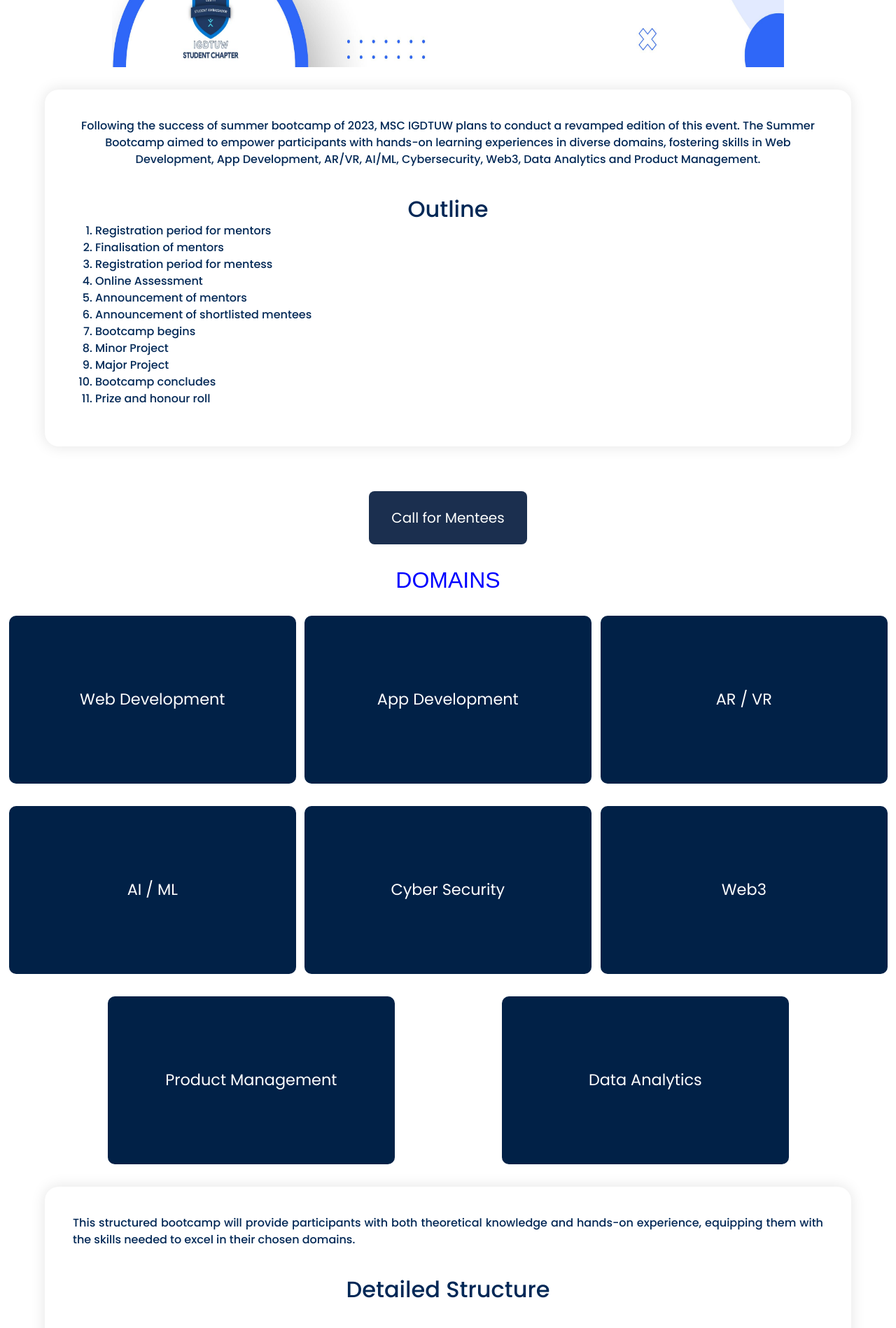
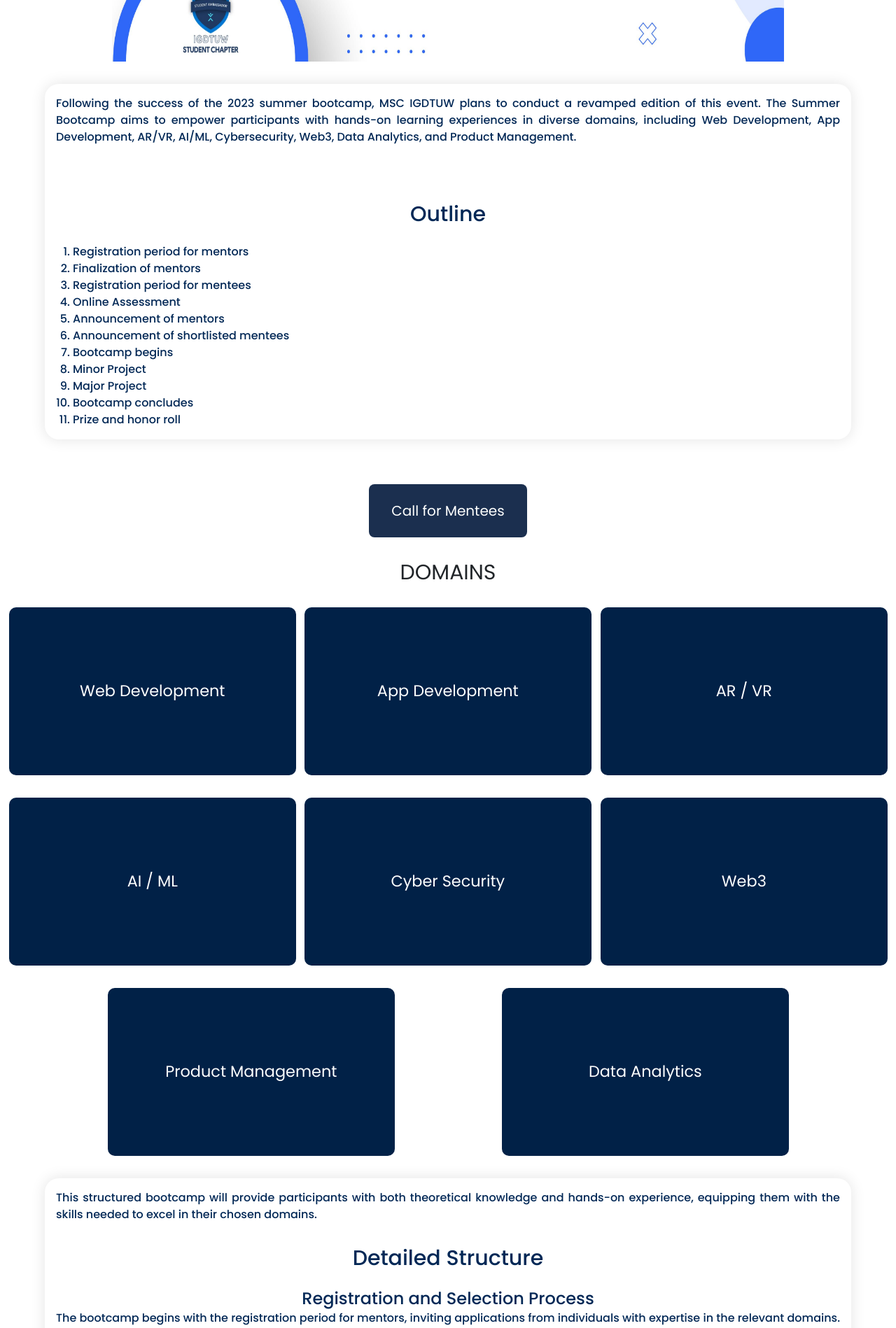
Before and after one commit to MicrosoftStudentChapterIGDTUW/reactmsc, a React (Create React App) app: page /bootcamp24 in a window 1280 px wide. Shown: the part 400-2298 px from the top of the page at 70% size. Built offline with nearby package versions, Linux system fonts and the light colour scheme.

Commit message:
Added tailwind in Bootcamp main page

```diff
--- a/package.json
+++ b/package.json
@@ -51,8 +51,8 @@
     ]
   },
   "devDependencies": {
-    "autoprefixer": "^10.4.15",
-    "postcss": "^8.4.29",
+    "autoprefixer": "^10.4.19",
+    "postcss": "^8.4.39",
     "tailwindcss": "^3.4.4"
   }
 }
--- /dev/null
+++ b/postcss.config.js
@@ -0,0 +1,6 @@
+module.exports = {
+  plugins: {
+    tailwindcss: {},
+    autoprefixer: {},
+  },
+}
--- a/src/index.js
+++ b/src/index.js
@@ -1,6 +1,7 @@
 import React from "react";
 import ReactDOM from "react-dom/client";
 import "./index.css";
+import "./input.css";
 import App from "./App";
 import TagManager from "react-gtm-module";
 
--- a/src/pages/Bootcamp24/Bootcamp.css
+++ b/src/pages/Bootcamp24/Bootcamp.css
@@ -18,6 +18,6 @@
 }
 .domainsection h3 {
   font-family: "Nasalization", sans-serif;
-  color: blue;
+  color: #0000ff;
   font-size: 2rem;
 }
--- a/src/pages/Bootcamp24/Bootcamp.js
+++ b/src/pages/Bootcamp24/Bootcamp.js
@@ -1,5 +1,5 @@
 import { Link } from "react-router-dom";
-import "./Bootcamp.css";
+// import "./Bootcamp.css";
 import Teamleft from "./assets/Teamleft";
 import Teamright from "./assets/Teamright";
 import Bootintro from "./assets/Bootintro";
@@ -16,8 +16,8 @@ function Bootcamp24() {
       <CallForMenteesButton />
 
       <div className="domainsection">
-        <h3>DOMAINS</h3>
-        <div className="left">
+        <h3 className="text-blue5 text-3xl">DOMAINS</h3>
+        <div className="flex mt-8 justify-evenly items-center">
 
           <Link to="/bootcamp24/webd">
             <Teamleft name="Web Development"
@@ -44,7 +44,7 @@ function Bootcamp24() {
           </Link>
 
         </div>
-        <div className="right">
+        <div className="flex mt-8 justify-evenly items-center">
 
           <Link to="/bootcamp24/aiml">
             <Teamright name="AI / ML"
@@ -71,7 +71,7 @@ function Bootcamp24() {
           </Link>
 
         </div>{" "}
-        <div className="bottom">
+        <div className="flex mt-8 justify-evenly items-center">
 
           <Link to="/bootcamp24/prodmgmt">
             <Teamleft name="Product Management"
--- a/src/pages/Bootcamp24/assets/Bootdetails.js
+++ b/src/pages/Bootcamp24/assets/Bootdetails.js
@@ -1,15 +1,14 @@
-import "./Bootintro.css";
+import React from 'react';
 
-function Bootdetails()
-{
-    return(
+function Bootdetails() {
+    return (
         <div className="bootintro" data-aos="fade-up">
-            <div className="bootabout" >
+            <div className="bootabout w-90 mx-auto mt-8 p-10 bg-white text-blue-800 rounded-lg font-medium text-justify">
                 This structured bootcamp will provide participants with both
                 theoretical knowledge and hands-on experience, equipping them
                 with the skills needed to excel in their chosen domains.
-                <h2>Detailed Structure</h2>
-                <h4>Registration and Selection Process</h4>
+                <h2 className="text-3xl mt-8 text-center">Detailed Structure</h2>
+                <h4 className="text-2xl mt-4 text-center">Registration and Selection Process</h4>
                 The bootcamp begins with the registration period for mentors,
                 inviting applications from individuals with expertise in the
                 relevant domains. Potential mentors will submit their resumes,
@@ -30,7 +29,7 @@ function Bootdetails()
                 will be sent via email, providing further instructions to the
                 selected mentees. The list of finalized mentors will also be
                 published on the official website and social media channels.
-                <h4>Bootcamp Schedule</h4>
+                <h4 className="text-2xl mt-4 text-center">Bootcamp Schedule</h4>
                 The first two weeks of the bootcamp will focus on orientation
                 and introductory sessions. Participants will receive an
                 overview of each domain and set up the necessary tools and
--- a/src/pages/Bootcamp24/assets/Bootintro.css
+++ b/src/pages/Bootcamp24/assets/Bootintro.css
@@ -16,7 +16,7 @@
     padding: 2.5rem;
     margin-bottom: 4rem;
     background-color: white;
-    color:rgb(2, 40, 86);;
+    color:rgb(2, 40, 86);
     border-radius: 20px;
     font-weight: 500;
     text-align: justify;
--- a/src/pages/Bootcamp24/assets/Bootintro.js
+++ b/src/pages/Bootcamp24/assets/Bootintro.js
@@ -1,25 +1,25 @@
-import "./Bootintro.css";
-import banner from "../details/mentors/banner.jpg";
-function Bootintro()
-{
-    return(
+import React from 'react';
+import banner from '../details/mentors/banner.jpg';
+
+function Bootintro() {
+    return (
         <div className="bootintro" data-aos="fade-up">
-            <img src={banner}/>
-            <div className="bootabout" >
-            <div className="intro-text">
-                Following the success of summer bootcamp of 2023,
-                MSC IGDTUW plans to conduct a revamped edition of
-                this event. The Summer Bootcamp aimed to empower
-                participants with hands-on learning experiences in
-                diverse domains, fostering skills in Web Development,
-                App Development, AR/VR, AI/ML, Cybersecurity, Web3, Data Analytics
-                and Product Management.
-            </div>
-            <h2>Outline</h2>
-                <ol>
+            <img src={banner} className="w-3/4 h-1/2 mx-auto" />
+            <div className="bootabout w-90 mx-auto mt-8 p-10 bg-white text-blue-800 rounded-lg font-medium text-justify">
+                <div className="intro-text">
+                    Following the success of the 2023 summer bootcamp,
+                    MSC IGDTUW plans to conduct a revamped edition of
+                    this event. The Summer Bootcamp aims to empower
+                    participants with hands-on learning experiences in
+                    diverse domains, including Web Development,
+                    App Development, AR/VR, AI/ML, Cybersecurity, Web3, Data Analytics,
+                    and Product Management.
+                </div>
+                <h2 className="mt-20 text-center text-3xl">Outline</h2>
+                <ol className="list-decimal pl-6 mt-4">
                     <li>Registration period for mentors</li>
-                    <li>Finalisation of mentors</li>
-                    <li>Registration period for mentess</li>
+                    <li>Finalization of mentors</li>
+                    <li>Registration period for mentees</li>
                     <li>Online Assessment</li>
                     <li>Announcement of mentors</li>
                     <li>Announcement of shortlisted mentees</li>
@@ -27,10 +27,11 @@ function Bootintro()
                     <li>Minor Project</li>
                     <li>Major Project</li>
                     <li>Bootcamp concludes</li>
-                    <li>Prize and honour roll</li>
+                    <li>Prize and honor roll</li>
                 </ol>
             </div>
         </div>
-    )
+    );
 }
+
 export default Bootintro;
--- a/src/pages/Bootcamp24/details/layout/Imageleft.js
+++ b/src/pages/Bootcamp24/details/layout/Imageleft.js
@@ -1,16 +1,17 @@
-import "./Imageleft.css";
-function Teamleft(props){
-    return(
+import React from 'react';
+
+function Teamleft(props) {
+    return (
         <>
-        <div className="teamleft" data-aos="flip-up" data-aos-duration="1000">
-        <img src={props.image}/>
-            <div className="teamachievementleft">
-                <span>{props.name}<br/></span>
-                {props.content}
+            <div className="teamleft" data-aos="flip-up" data-aos-duration="1000">
+                <img src={props.image} className="w-8rem h-8rem rounded-full inline-block mr-3 mt-3" alt="Mentor Avatar" />
+                <div className="teamachievementleft w-60vw h-10rem bg-blue-900 rounded-lg inline-block p-4 text-white ml-2 mt-1">
+                    <span className="text-blue-400 text-lg">{props.name}<br /></span>
+                    {props.content}
+                </div>
             </div>
+        </>
+    );
+}
 
-        </div>
-        </>
-    )
-}
 export default Teamleft;
--- a/src/pages/Bootcamp24/details/layout/Imageright.js
+++ b/src/pages/Bootcamp24/details/layout/Imageright.js
@@ -1,17 +1,17 @@
-import "./Imageright.css";
+import React from 'react';
 
-function Teamright(props){
-    return(
+function Teamright(props) {
+    return (
         <>
-        <div className="teamright" data-aos="flip-up" data-aos-duration="1000">
+            <div className="teamright" data-aos="flip-up" data-aos-duration="1000">
+                <div className="teamachievement w-60vw h-10rem bg-blue-900 rounded-lg inline-block p-4 text-white mr-2 mt-1">
+                    <span className="text-blue-400 text-lg">{props.name}<br /></span>
+                    {props.content}
+                </div>
+                <img src={props.image} className="w-8rem h-8rem rounded-full inline-block ml-3 mt-3" alt="Mentor Avatar" />
+            </div>
+        </>
+    );
+}
 
-            <div className="teamachievement">
-            <span>{props.name}<br/></span>
-                {props.content}
-            </div>
-            <img src={props.image}/>
-        </div>
-        </>
-    )
-}
 export default Teamright;
--- a/tailwind.config.js
+++ b/tailwind.config.js
@@ -11,6 +11,8 @@ module.exports = {
           blue1: "#1B2F4F",
           blue2: "#0476D1",
           blue3: "#56E2F4",
+          blue4: "#2f67f8",
+          blue5: "#2f67f8",
           darkBlue1: "#182B46",
           darkBlue2: "#213B63",
           white: "#FEFFFE",
```
Also changed, not shown: src/pages/Bootcamp24/details/pages/AIML.js (+19 -11 lines), 1 other file (tests, documents, lock files or other folders).
